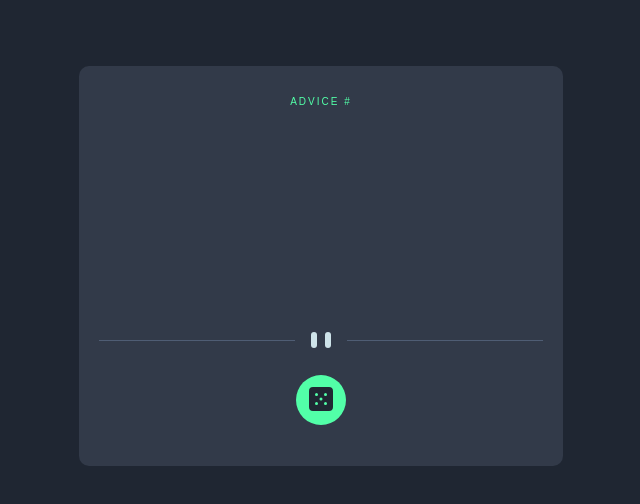
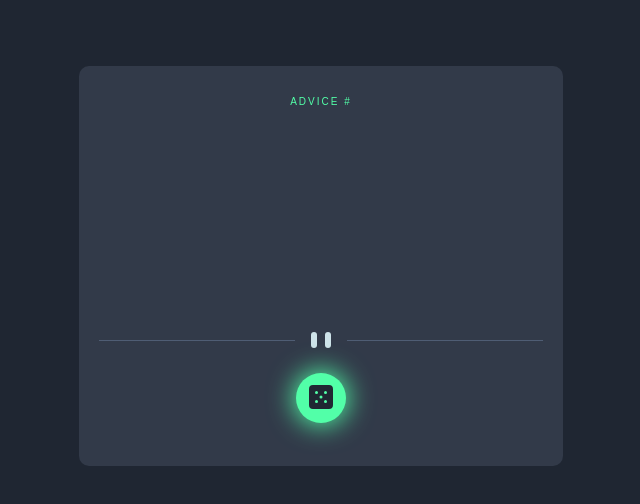
Before and after one commit to nithinbadi/advice-generator-app, a plain HTML site: page index.html in a window 1280 px wide. In both pictures the pointer is over the button 640 px from the left and 974 px from the top of the page. Shown: the part 574-1078 px from the top of the page, without its empty margins (319-959 px from the left). Drawn offline with Linux system fonts and the light colour scheme.

Commit message:
button hover

```diff
--- a/style.css
+++ b/style.css
@@ -35,6 +35,11 @@ button{
     border-radius:100%;
 
 }
+button:hover{
+    box-shadow:0 0 2em 2px hsl(150, 100%, 66%);
+    translate: 0 -2px;
+    transition: all 300ms;
+}
 #id{
     font-size:10px;
     letter-spacing:2px;
```
Also changed, not shown: 1 other file.
